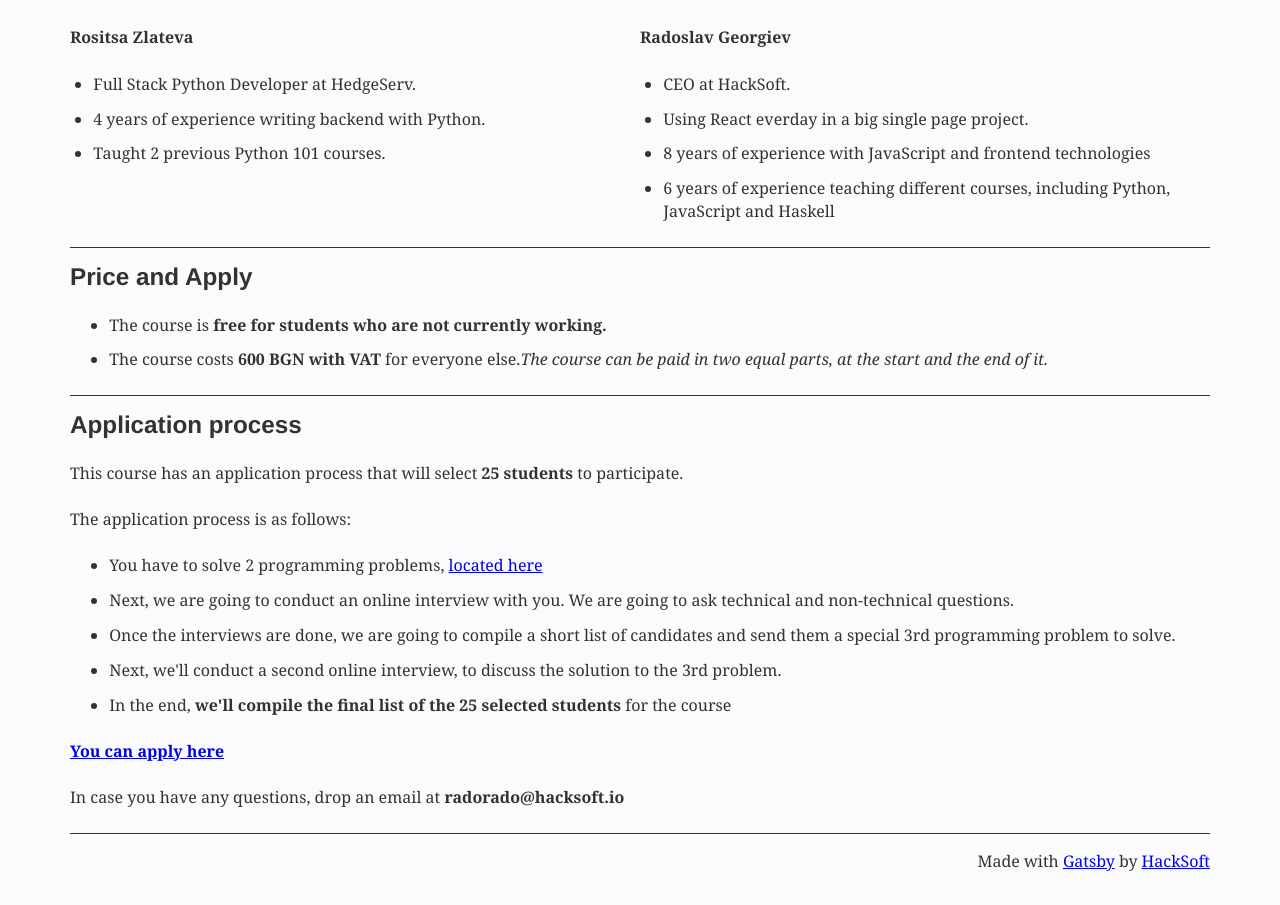
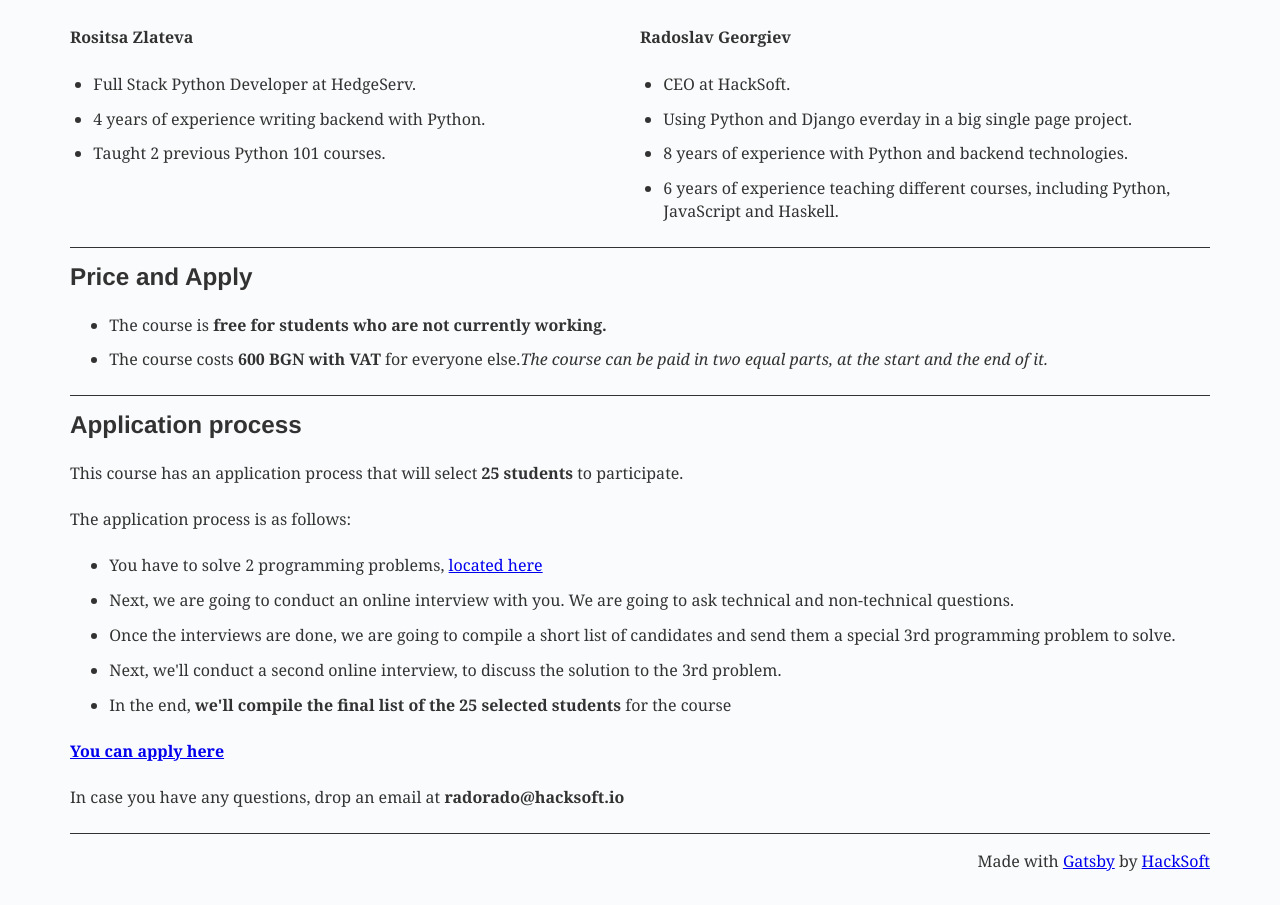
Before and after one commit to HackSoftware/programming-101-with-python-website, a Gatsby site: page / in a window 1280 px wide. Shown: the part 1716-2621 px from the top of the page. Built offline with nearby package versions, Linux system fonts and the light colour scheme; Gatsby itself is replaced by a stand-in of ours; some packages are replaced by stand-ins of ours.

Commit message:
Update bio to match Python skills

```diff
--- a/src/components/Teachers/index.js
+++ b/src/components/Teachers/index.js
@@ -24,13 +24,13 @@ export default () => {
           <p className={styles.TeacherName}>Radoslav Georgiev</p>
           <ul>
             <li>CEO at HackSoft.</li>
-            <li>Using React everday in a big single page project.</li>
+            <li>Using Python and Django everday in a big single page project.</li>
             <li>
-              8 years of experience with JavaScript and frontend technologies
+              8 years of experience with Python and backend technologies.
             </li>
             <li>
               6 years of experience teaching different courses, including
-              Python, JavaScript and Haskell
+              Python, JavaScript and Haskell.
             </li>
           </ul>
         </div>
```
